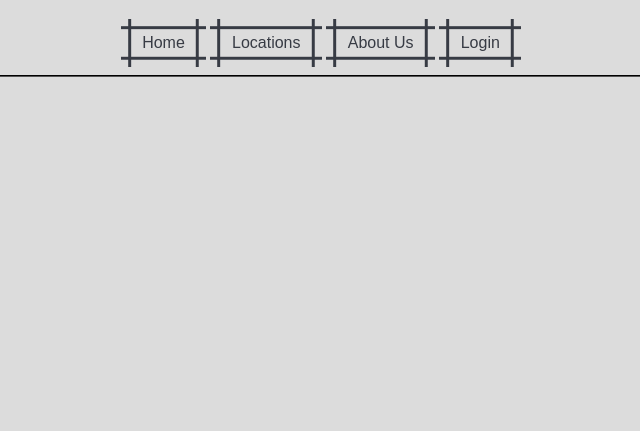
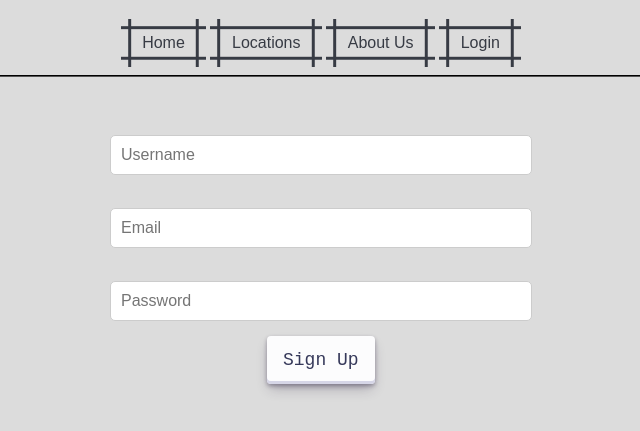
Before and after one commit to Spiderasasen/ARG, a website: page Sign-in-pages/User.html in a window 1280 px wide. Shown: the part 61-492 px from the top of the page, without its empty margins (319-959 px from the left). Drawn offline with Linux system fonts and the light colour scheme.

Commit message:
Working on sign in page adding a sign page page will include, 2 differnt account methods, and will also alter the arg by adding noises, visual glitches, and adding a page that will only be there to make visual affects to the player.
Creating the user sign up page layout. I also added the buttons to both user and operator

```diff
--- a/Sign-in-pages/User.html
+++ b/Sign-in-pages/User.html
@@ -16,5 +16,15 @@
         <button class="button-89" onclick="window.location.href='../Login.html'">Login</button>
         <hr id="line">
     </div>
+<!--sign in loaction-->
+    <div id="sign_in_box">
+        <input type="text" id="username" placeholder="Username" required>
+        <br><br>
+        <input type="text" id="email" placeholder="Email" required>
+        <br><br>
+        <input type="password" id="password" placeholder="Password" required>
+        <br>
+        <button class="button-30" type="button">Sign Up</button>
+    </div>
 </body>
 </html>
```
Also changed, not shown: Sign-in-pages/Operator.html (+2 -0 lines).
